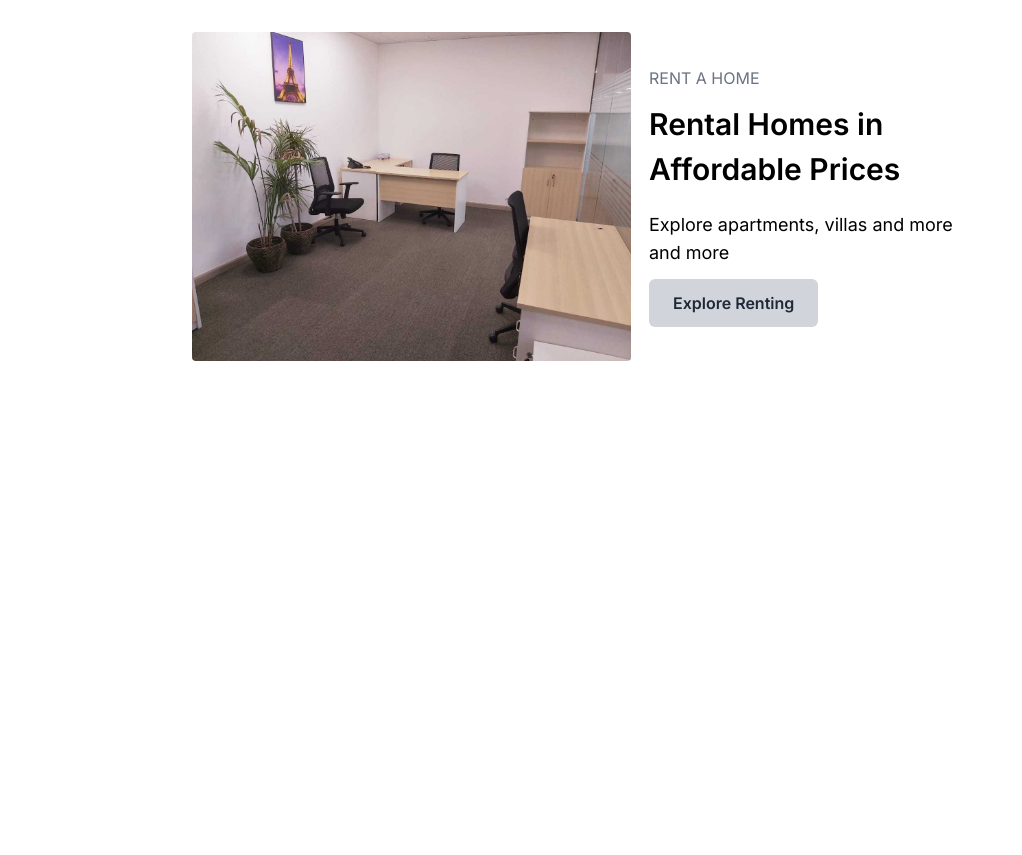
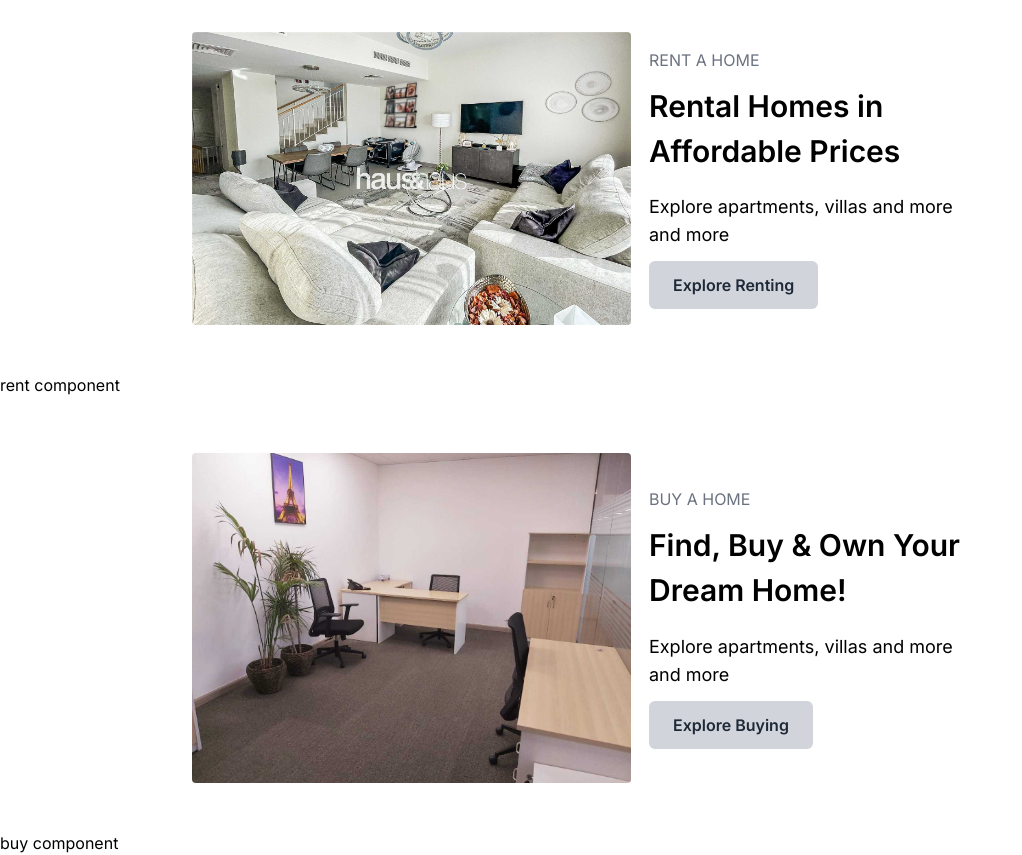
Before and after one commit to MoniruzzamanBillal/real-estate-app, a Next.js app: page / in a window 1280 px wide. Shown: the whole page, without its empty margins (0-1022 px from the left). Before the commit the page ends 800 px from the top, so only its background shows below. Built offline with nearby package versions, Linux system fonts and the light colour scheme.

Commit message:
homepage layout done

```diff
--- a/app/page.js
+++ b/app/page.js
@@ -2,17 +2,65 @@ import Image from "next/image";
 import Link from "next/link";
 import Banner from "./Component/Banner";
 import buyImage from "../assets/images/buy.jpg";
+import rentImage from "../assets/images/rent.jpg";
 
 const Home = () => (
   <>
+    {/* rent container starts  */}
+    <div className="rentContainer mb-6 ">
+      {/* banner section  */}
+      <div className="bannerComponent mb-4 ">
         <Banner
-      imageUrl={buyImage}
+          imageUrl={rentImage}
           purpose="RENT A HOME"
           title="  Rental Homes in Affordable Prices"
           description="Explore apartments, villas and more and more"
           buttonText="Explore Renting "
           linkName="/search?purpose-for-rent"
         />
+      </div>
+      {/* banner section ends  */}
+
+      {/* rent content starts  */}
+
+      <div className="rentComponent">
+        <h1>rent component</h1>
+      </div>
+
+      {/* rent content ends  */}
+    </div>
+    {/* rent container ends  */}
+
+    {/*  */}
+
+    {/* buy container starts  */}
+
+    <div className="buyContainer  ">
+      {/* banner section  */}
+      <div className="bannerComponent mb-4 ">
+        <Banner
+          imageUrl={buyImage}
+          purpose="BUY A HOME"
+          title="Find, Buy & Own
+          Your Dream Home!"
+          description="Explore apartments, villas and more
+          and more"
+          buttonText="Explore Buying "
+          linkName="/search?purpose-for-buy"
+        />
+      </div>
+      {/* banner section ends  */}
+
+      {/* buy content starts  */}
+
+      <div className="buyComponent">
+        <h1>buy component</h1>
+      </div>
+
+      {/* buy content ends  */}
+    </div>
+
+    {/* buy container ends */}
   </>
 );
 
```
Lines whose indentation alone changed are shown as unchanged.
